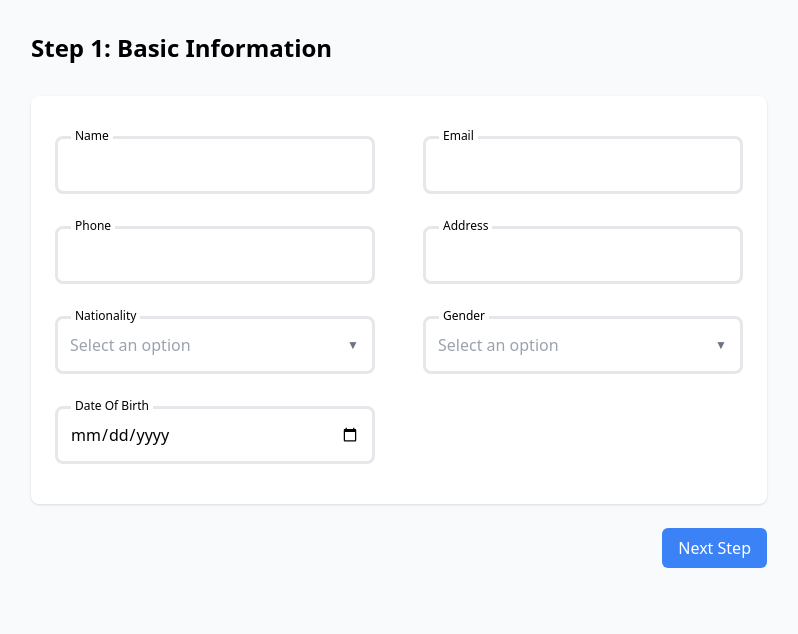
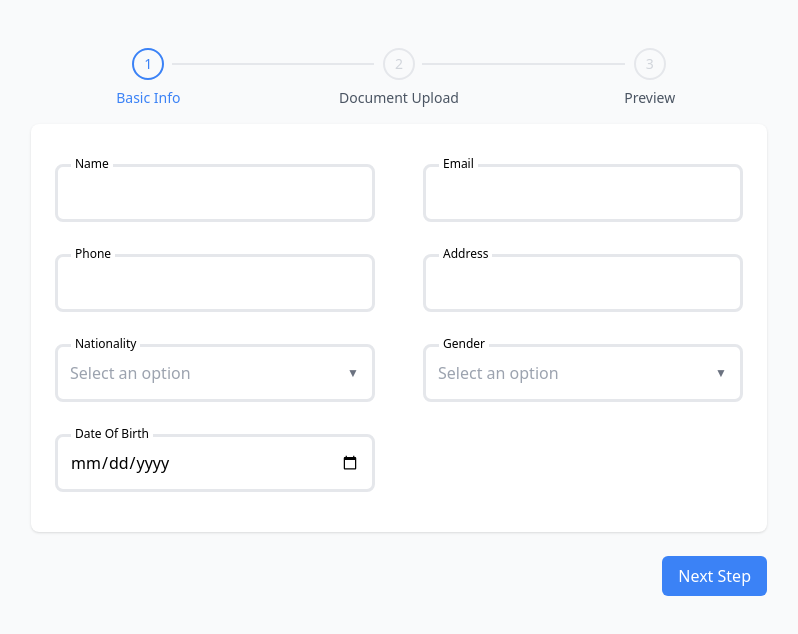
Before and after one commit to iskWang/zerologix-assignment, a React (Vite) app: page /step-1 in a window 1280 px wide. Shown: the top 634 px of the page, without its empty margins (241-1039 px from the left). Built offline with nearby package versions, Linux system fonts and the light colour scheme.

Commit message:
chore: add StepIndicator component

```diff
--- /dev/null
+++ b/src/Component/StepIndicator/StepIndicator.tsx
@@ -0,0 +1,36 @@
+import cx from "classnames";
+import { Step, StepIndicatorProps } from "./types";
+import styles from "./styles.module.scss";
+
+const STEPS = [
+  { step: 1 as Step, label: "Basic Info" },
+  { step: 2 as Step, label: "Document Upload" },
+  { step: 3 as Step, label: "Preview" },
+] as const;
+
+const StepIndicator = ({ currentStep, className }: StepIndicatorProps) => {
+  const getStepStatus = (step: Step) => {
+    if (step < currentStep) return "completed";
+    if (step === currentStep) return "current";
+    return "upcoming";
+  };
+
+  return (
+    <div
+      className={cx(styles.container, className)}
+      data-testid="step-indicator"
+    >
+      {STEPS.map(({ step, label }) => {
+        const status = getStepStatus(step);
+        return (
+          <div key={step} className={styles.step} data-testid={`step-${step}`}>
+            <div className={cx(styles.circle, styles[status])}>{step}</div>
+            <span className={cx(styles.label, styles[status])}>{label}</span>
+          </div>
+        );
+      })}
+    </div>
+  );
+};
+
+export default StepIndicator;
--- /dev/null
+++ b/src/Component/StepIndicator/index.ts
@@ -0,0 +1,2 @@
+export { default } from "./StepIndicator";
+export * from "./types";
--- /dev/null
+++ b/src/Component/StepIndicator/styles.module.scss
@@ -0,0 +1,59 @@
+.container {
+  @apply flex
+  items-center
+  justify-center
+  gap-4
+  my-4;
+}
+
+.step {
+  @apply flex flex-col items-center gap-2;
+  flex: 1;
+
+  &:not(:last-child) {
+    @apply relative;
+
+    &::after {
+      @apply content-[''] absolute h-[0.125rem] bg-gray-200;
+      width: calc(100% - 2rem);
+      left: 60%;
+      top: 1rem;
+      transform: translateY(-50%);
+    }
+  }
+}
+
+.circle {
+  @apply w-8 h-8 rounded-full
+    flex items-center justify-center
+    border-2 text-sm font-medium
+    transition-colors;
+
+  &.completed {
+    @apply border-gray-400 text-gray-400;
+
+    & + .step::after {
+      @apply bg-gray-400;
+    }
+  }
+
+  &.current {
+    @apply border-primary-500 text-primary-500;
+
+    & + .step::after {
+      @apply bg-primary-500;
+    }
+  }
+
+  &.upcoming {
+    @apply border-gray-200 text-gray-300;
+  }
+}
+
+.label {
+  @apply text-sm text-gray-600;
+
+  &.current {
+    @apply text-primary-500 font-medium;
+  }
+}
--- /dev/null
+++ b/src/Component/StepIndicator/types.ts
@@ -0,0 +1,6 @@
+export type Step = 1 | 2 | 3
+
+export type StepIndicatorProps = {
+  currentStep: Step
+  className?: string
+}
--- a/src/Presentation/Step1/Step1Presentation.tsx
+++ b/src/Presentation/Step1/Step1Presentation.tsx
@@ -2,6 +2,7 @@ import styles from "./Step1Presentation.module.scss";
 import Input from "@/Component/Input";
 import DatePicker from "@/Component/DatePicker";
 import Select from "@/Component/Select";
+import StepIndicator from "@/Component/StepIndicator";
 import Button from "@/Component/Button";
 
 const genderOptions = [
@@ -14,7 +15,7 @@ export const Step1Presentation = () => {
   return (
     <div className={styles.container}>
       <div className={styles.content}>
-        <h1 className={styles.title}>Step 1: Basic Information</h1>
+        <StepIndicator currentStep={1} />
 
         <div className={styles.formContainer}>
           <Input name="Name" />
--- a/src/Presentation/Step2/Step2Presentation.tsx
+++ b/src/Presentation/Step2/Step2Presentation.tsx
@@ -1,12 +1,13 @@
 import styles from "./Step2Presentation.module.scss";
 import FileUpload from "@/Component/FileUpload";
 import Button from "@/Component/Button";
+import StepIndicator from "@/Component/StepIndicator";
 
 export const Step2Presentation = () => {
   return (
     <div className={styles.container}>
       <div className={styles.content}>
-        <h1 className={styles.title}>Step 2: Document Upload</h1>
+        <StepIndicator currentStep={2} />
 
         <div className={styles.formContainer}>
           <FileUpload
--- a/src/Presentation/Step3/Step3Presentation.tsx
+++ b/src/Presentation/Step3/Step3Presentation.tsx
@@ -1,11 +1,12 @@
 import { Link } from "react-router-dom";
+import StepIndicator from "@/Component/StepIndicator";
 import styles from "./Step3Presentation.module.scss";
 
 export const Step3Presentation = () => {
   return (
     <div className={styles.container}>
       <div className={styles.content}>
-        <h1 className={styles.title}>Step 3: Confirmation</h1>
+        <StepIndicator currentStep={3} />
 
         {/* Preview content will be added here */}
         <div className={styles.formContainer}>
```
Also changed, not shown: 1 other file (tests, documents, lock files or other folders).
